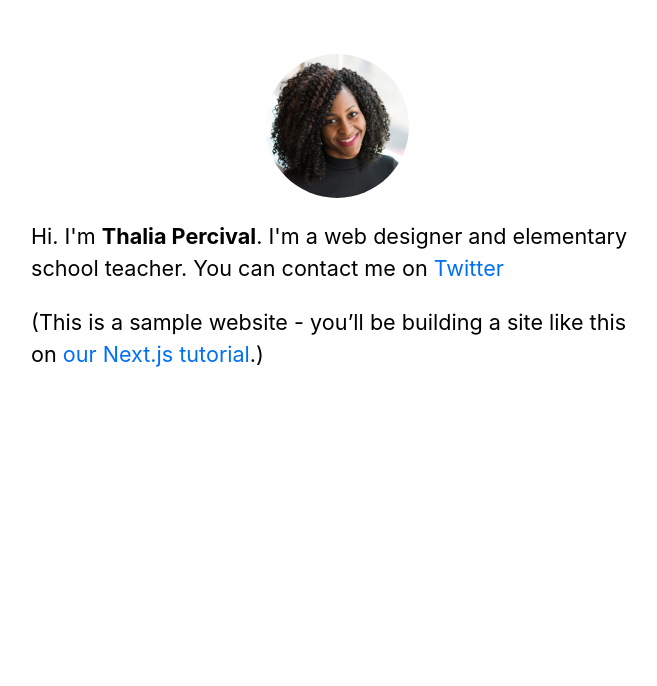
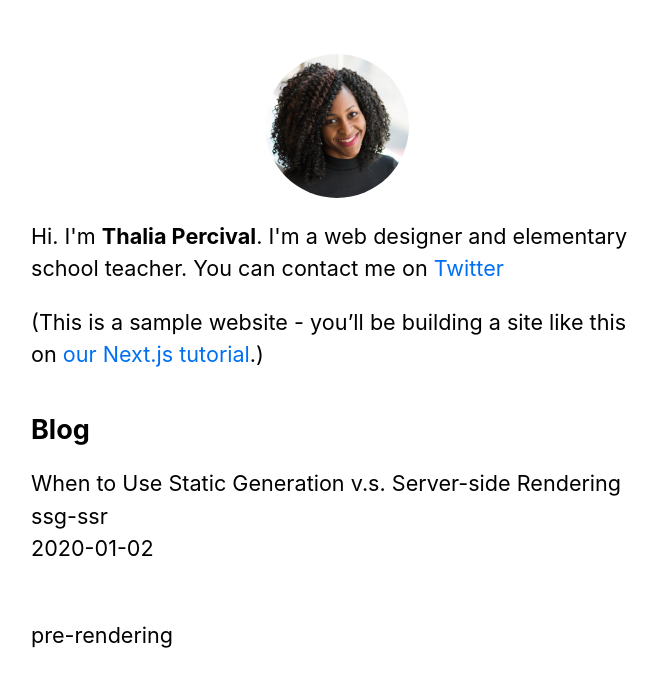
Before and after one commit to tlanettepollard/Blog-Tutorial-w-Next-JS, a Next.js app in the folder nextjs-blog/: page / in a window 1280 px wide. Shown: the top 686 px of the page, without its empty margins (303-960 px from the left). Built offline with nearby package versions, Linux system fonts and the light colour scheme.

Commit message:
Updates: pre-rendering
Signed-off-by: T. Lanette <TLPollard4516@gmail.com>

```diff
--- /dev/null
+++ b/nextjs-blog/lib/posts.js
@@ -0,0 +1,35 @@
+import fs from 'fs';
+import path from 'path';
+import matter from 'gray-matter';
+
+const postsDirectory = path.join(process.cwd(), 'posts');
+
+export function getSortedPostsData() {
+    // Get file names under /posts
+    const fileNames = fs.readdirSync(postsDirectory);
+    const allPostsData = fileNames.map((fileName) => {
+        // Remove ".md" from file name to get id
+        const id = fileName.replace(/\.md$/, '');
+
+        // Read markdown file as string
+        const fullPath = path.join(postsDirectory, fileName);
+        const fileContents = fs.readFileSync(fullPath, 'utf8');
+
+        // Use gray-matter to parse the post metadata section
+        const matterResult = matter(fileContents);
+
+        // Combine the data with the id
+        return {
+            id,
+            ...matterResult.data,
+        };
+    });
+    // Sort posts by date
+    return allPostsData.sort((a, b) => {
+        if (a.date < b.date) {
+            return 1;
+        } else {
+            return -1;
+        }
+    });
+}
--- a/nextjs-blog/pages/index.js
+++ b/nextjs-blog/pages/index.js
@@ -1,8 +1,19 @@
 import Head from 'next/head';
 import Layout, { siteTitle } from '../components/layout';
 import utilStyles from '../styles/Home.module.css';
+import { getSortedPostsData } from '../lib/posts';
 
-export default function Home() {
+export async function getStaticProps() {
+  const allPostsData = getSortedPostsData();
+  return {
+    props: {
+      allPostsData,
+    },
+  };
+}
+
+
+export default function Home({ allPostsData }) {
   return (
     <Layout home>
       <Head>
@@ -15,6 +26,21 @@ export default function Home() {
           <a href="https://nextjs.org/learn">our Next.js tutorial</a>.)
         </p>
       </section>
+
+      <section className={`${utilStyles.headingMd} ${utilStyles.padding1px}`}>
+        <h2 className={utilStyles.headingLg}>Blog</h2>
+        <ul className={utilStyles.list}>
+          {allPostsData.map(({ id, date, title }) => (
+            <li className={utilStyles.listItem} key={id}>
+              {title}
+              <br />
+              {id}
+              <br />
+              {date}
+            </li>
+          ))}
+        </ul>
+      </section>
     </Layout>
   );
 }
--- /dev/null
+++ b/package.json
@@ -0,0 +1,5 @@
+{
+  "dependencies": {
+    "gray-matter": "^4.0.3"
+  }
+}
```
Also changed, not shown: 1 other file (tests, documents, lock files or other folders).
